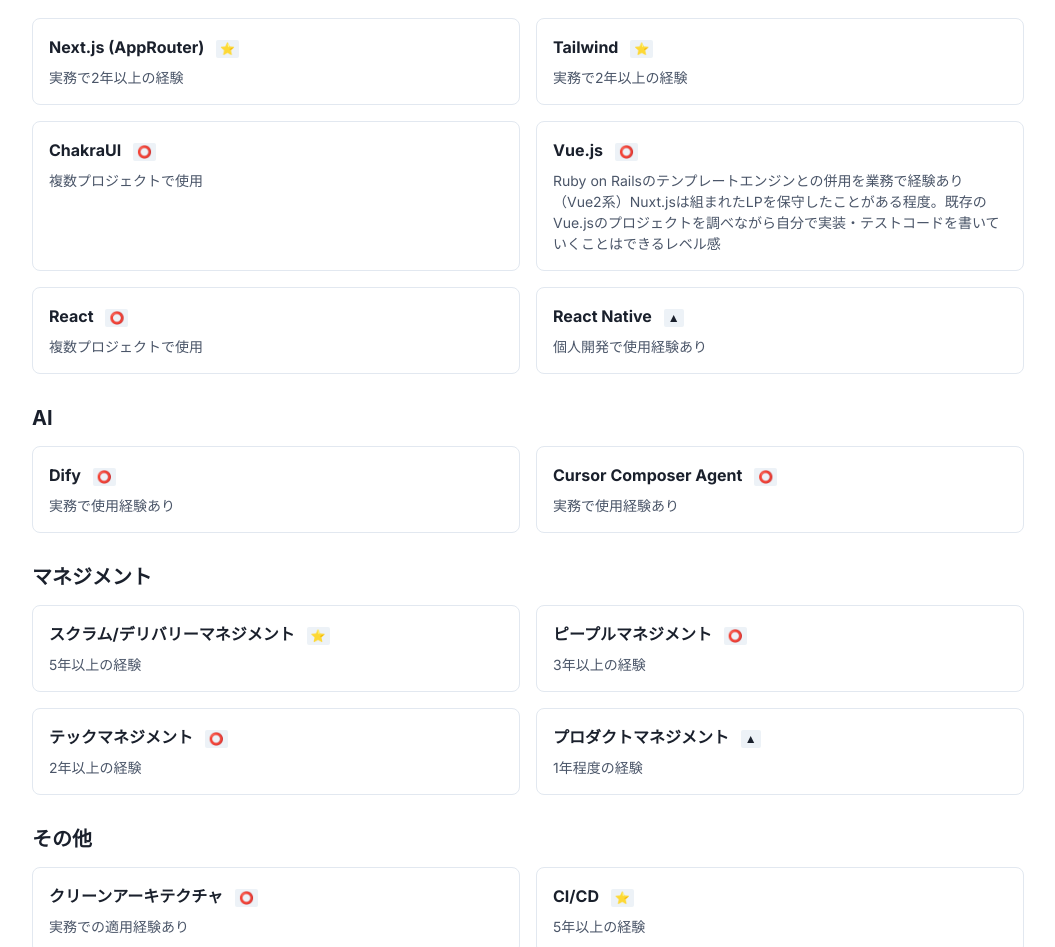
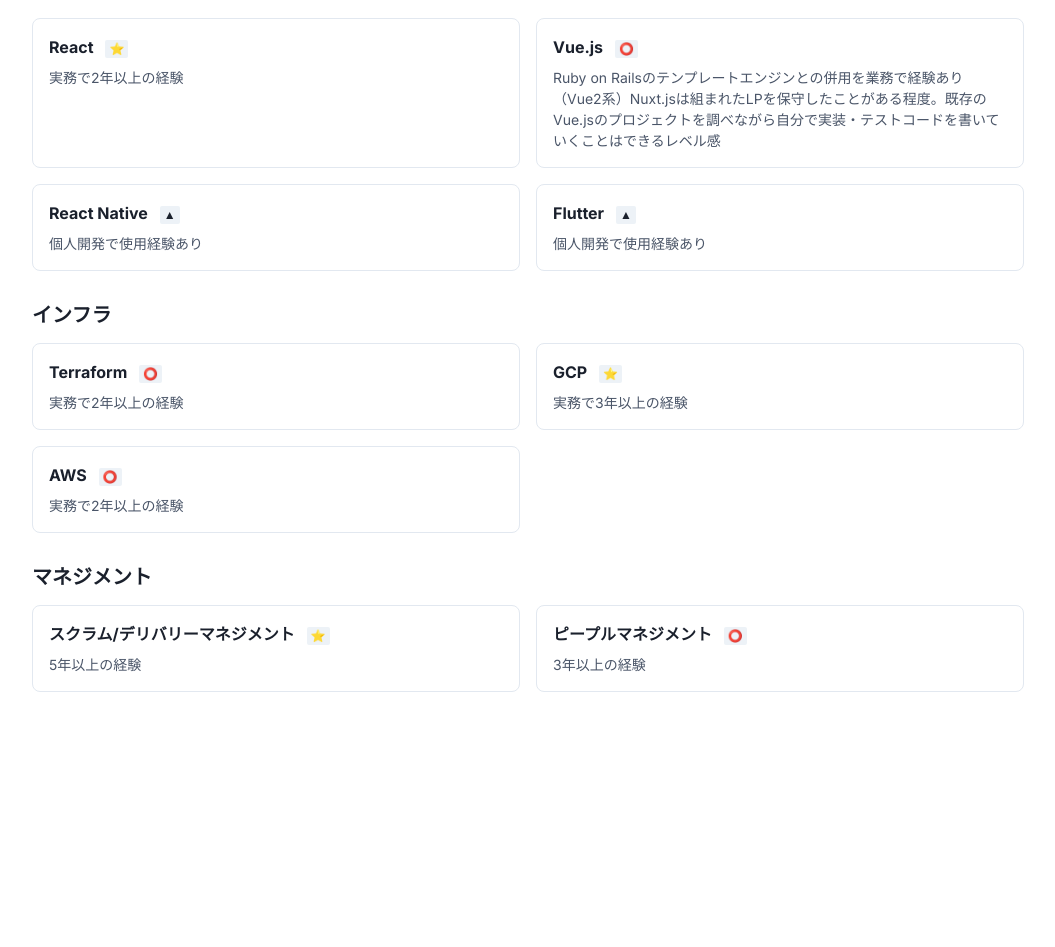
Before and after one commit to masarufuruya/portfolio, a Next.js app: page / in a window 1280 px wide. Shown: the part 3485-4432 px from the top of the page, without its empty margins (112-1167 px from the left). After the commit the page ends 4209 px from the top, so only its background shows below. Built offline with nearby package versions, Linux system fonts and the light colour scheme; what @chakra-ui/next-js would draw is missing.

Commit message:
スキル調整

```diff
--- a/src/app/page.tsx
+++ b/src/app/page.tsx
@@ -33,28 +33,23 @@
   ],
   フロントエンド: [
     {
-      name: "Next.js (AppRouter)",
+      name: "React",
       level: "⭐️",
       comment: "実務で2年以上の経験",
     },
-    { name: "Tailwind", level: "⭐️", comment: "実務で2年以上の経験" },
-    { name: "ChakraUI", level: "⭕️", comment: "複数プロジェクトで使用" },
     {
       name: "Vue.js",
       level: "⭕️",
       comment:
         "Ruby on Railsのテンプレートエンジンとの併用を業務で経験あり（Vue2系）Nuxt.jsは組まれたLPを保守したことがある程度。既存のVue.jsのプロジェクトを調べながら自分で実装・テストコードを書いていくことはできるレベル感",
     },
-    { name: "React", level: "⭕️", comment: "複数プロジェクトで使用" },
     { name: "React Native", level: "▲", comment: "個人開発で使用経験あり" },
+    { name: "Flutter", level: "▲", comment: "個人開発で使用経験あり" },
   ],
-  AI: [
-    { name: "Dify", level: "⭕️", comment: "実務で使用経験あり" },
-    {
-      name: "Cursor Composer Agent",
-      level: "⭕️",
-      comment: "実務で使用経験あり",
-    },
+  インフラ: [
+    { name: "Terraform", level: "⭕️", comment: "実務で2年以上の経験" },
+    { name: "GCP", level: "⭐️", comment: "実務で3年以上の経験" },
+    { name: "AWS", level: "⭕️", comment: "実務で2年以上の経験" },
   ],
   マネジメント: [
     {
@@ -63,19 +58,6 @@
       comment: "5年以上の経験",
     },
     { name: "ピープルマネジメント", level: "⭕️", comment: "3年以上の経験" },
-    { name: "テックマネジメント", level: "⭕️", comment: "2年以上の経験" },
-    { name: "プロダクトマネジメント", level: "▲", comment: "1年程度の経験" },
-  ],
-  その他: [
-    {
-      name: "クリーンアーキテクチャ",
-      level: "⭕️",
-      comment: "実務での適用経験あり",
-    },
-    { name: "CI/CD", level: "⭐️", comment: "5年以上の経験" },
-    { name: "Terraform", level: "⭕️", comment: "実務で2年以上の経験" },
-    { name: "GCP", level: "⭐️", comment: "実務で3年以上の経験" },
-    { name: "AWS", level: "⭕️", comment: "実務で2年以上の経験" },
   ],
 };
 
```
